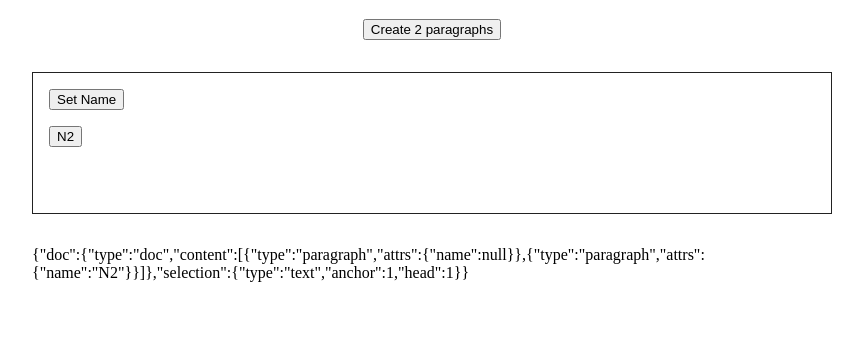
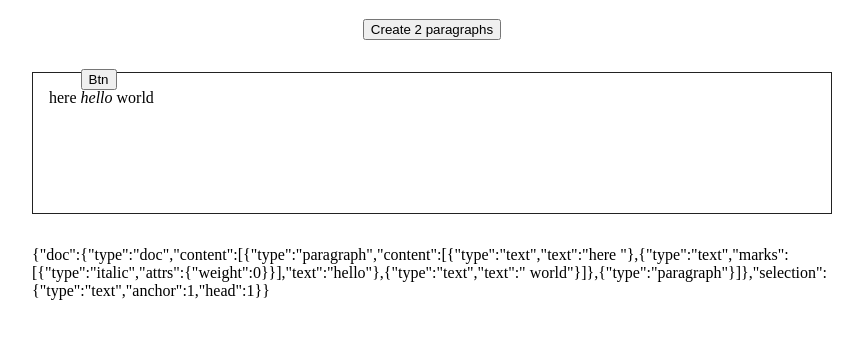
Before and after one commit to TeemuKoivisto/prosemirror-mark-view-selection, a website built with Vite: page packages/sandbox/index.html in a window 1280 px wide. Shown: the part 93-432 px from the top of the page, without its empty margins (208-1071 px from the left). Built offline with nearby package versions, Linux system fonts and the light colour scheme.

Commit message:
add reproduction with mark view

```diff
--- /dev/null
+++ b/packages/sandbox/src/CustomMarkView.ts
@@ -0,0 +1,49 @@
+import { EditorView, MarkViewConstructor } from 'prosemirror-view'
+import { DOMSerializer, Mark } from 'prosemirror-model'
+
+export class CustomMarkView {
+  _dom?: HTMLElement
+  contentDOM?: HTMLElement | null
+  mark: Mark
+  inline: boolean
+
+  editing = false
+
+  constructor(
+    node: Mark,
+    readonly view: EditorView,
+    inline: boolean
+  ) {
+    this.mark = node
+    this.view = view
+    this.inline = inline
+  }
+
+  init = (): ReturnType<MarkViewConstructor> => {
+    const toDOM = this.mark.type.spec.toDOM
+    if (!toDOM) {
+      throw Error(`@quickprose/core: node "${this.mark.type}" was not given a toDOM method!`)
+    }
+    const { dom, contentDOM } = DOMSerializer.renderSpec(document, toDOM(this.mark, this.inline))
+    this._dom = document.createElement(this.inline ? 'span' : 'div')
+    this._dom.classList.add('mark-view')
+    this.contentDOM = contentDOM
+    this.create()
+    return {
+      dom: this._dom,
+      contentDOM
+    }
+  }
+
+  create() {
+    const name = document.createElement('span')
+    name.classList.add('name')
+    name.contentEditable = 'false'
+    const btn = document.createElement('button')
+    btn.contentEditable = 'false'
+    btn.textContent = 'Btn'
+    name.appendChild(btn)
+    this._dom!.appendChild(name)
+    this.contentDOM && this._dom!.appendChild(this.contentDOM)
+  }
+}
--- a/packages/sandbox/src/CustomNodeView.ts
+++ /dev/null
@@ -1,103 +0,0 @@
-import { EditorView, NodeView } from 'prosemirror-view'
-import { DOMSerializer, Node as PMNode } from 'prosemirror-model'
-
-export class CustomNodeView implements NodeView {
-  dom: HTMLElement
-  contentDOM?: HTMLElement | null
-  node: PMNode
-  getPos: () => number | undefined
-
-  editing = false
-
-  constructor(
-    node: PMNode,
-    readonly view: EditorView,
-    getPos: () => number | undefined
-  ) {
-    this.node = node
-    this.view = view
-    this.getPos = getPos
-
-    const toDOM = this.node.type.spec.toDOM
-    if (!toDOM) {
-      throw Error(`No toDOM method provided to node type ${this.node.type}`)
-    }
-    const { dom, contentDOM } = DOMSerializer.renderSpec(document, toDOM(this.node))
-    this.dom = document.createElement(this.node.type.spec.inline ? 'span' : 'div')
-    this.dom.classList.add('block')
-    this.contentDOM = contentDOM
-    this.render()
-  }
-
-  get props() {
-    return {
-      node: this.node,
-      getPos: this.getPos,
-      view: this.view,
-      contentDOM: (node: HTMLElement) => {
-        if (this.contentDOM) {
-          node.appendChild(this.contentDOM)
-        }
-      }
-    }
-  }
-
-  render() {
-    const name = document.createElement('div')
-    name.classList.add('name')
-    name.contentEditable = 'false'
-    const input = document.createElement('input')
-    input.classList.add('hidden')
-    input.value = this.node.attrs.name || ''
-    input.onkeydown = (e: KeyboardEvent) => this.handleInputKeydown(e)
-    name.appendChild(input)
-    const btn = document.createElement('button')
-    btn.textContent = this.node.attrs.name || 'Set Name'
-    btn.onclick = () => this.toggleEditing()
-    name.appendChild(btn)
-    this.dom.appendChild(name)
-    const cdom = document.createElement('div')
-    this.contentDOM && cdom.appendChild(this.contentDOM)
-    this.dom.appendChild(cdom)
-  }
-
-  handleInputKeydown(e: KeyboardEvent) {
-    if (e.key === 'Enter') {
-      const pos = this.getPos()
-      if (pos !== undefined && e.currentTarget instanceof HTMLInputElement) {
-        const tr = this.view.state.tr
-        tr.setNodeAttribute(pos, 'name', e.currentTarget.value)
-        this.view.dispatch(tr)
-      }
-      this.toggleEditing()
-    } else if (e.key === 'Escape') {
-      if (e.currentTarget instanceof HTMLInputElement) {
-        e.currentTarget.value = ''
-      }
-      this.toggleEditing()
-    }
-    e.stopPropagation()
-  }
-
-  toggleEditing() {
-    if (this.editing) {
-      this.dom.querySelector('input')?.classList.add('hidden')
-      this.dom.querySelector('button')?.classList.remove('hidden')
-    } else {
-      const input = this.dom.querySelector('input') as HTMLInputElement
-      input.classList.remove('hidden')
-      input.focus()
-      this.dom.querySelector('button')!.classList.add('hidden')
-    }
-    this.editing = !this.editing
-  }
-
-  ignoreMutation = (mutation: MutationRecord) => {
-    if (!this.dom || !this.contentDOM || this.node.isLeaf || this.node.isAtom) {
-      return true
-    } else if (this.contentDOM === mutation.target && mutation.type === 'attributes') {
-      return true
-    }
-    return !this.contentDOM.contains(mutation.target)
-  }
-}
--- a/packages/sandbox/src/index.ts
+++ b/packages/sandbox/src/index.ts
@@ -1,9 +1,9 @@
-import { EditorState, Plugin } from 'prosemirror-state'
+import { EditorState } from 'prosemirror-state'
 import { EditorView } from 'prosemirror-view'
 import { keymap } from 'prosemirror-keymap'
 import { Schema } from 'prosemirror-model'
 import { baseKeymap } from 'prosemirror-commands'
-import { CustomNodeView } from './CustomNodeView'
+import { CustomMarkView } from './CustomMarkView'
 
 const schema = new Schema({
   nodes: {
@@ -11,9 +11,6 @@ const schema = new Schema({
       content: 'block+'
     },
     paragraph: {
-      attrs: {
-        name: { default: null }
-      },
       content: 'inline*',
       group: 'block',
       selectable: false,
@@ -25,13 +22,26 @@ const schema = new Schema({
     text: {
       group: 'inline'
     }
+  },
+  marks: {
+    italic: {
+      attrs: { weight: { default: 0 } },
+      parseDOM: [{ tag: 'i' }, { tag: 'em' }, { style: 'font-style=italic' }],
+      toDOM() {
+        return ['em', 0]
+      }
+    }
   }
 })
 
 const state = EditorState.create({
   doc: schema.nodes.doc.createChecked(undefined, [
-    schema.nodes.paragraph.create(),
-    schema.nodes.paragraph.create({ name: 'N2' })
+    schema.nodes.paragraph.create(undefined, [
+      schema.text('here ', []),
+      schema.text('hello', [schema.mark('italic')]),
+      schema.text(' world', [])
+    ]),
+    schema.nodes.paragraph.create()
   ]),
   schema,
   plugins: [keymap(baseKeymap)]
@@ -39,8 +49,8 @@ const state = EditorState.create({
 const stateEl = document.querySelector('#state')
 const view = new EditorView(document.querySelector('#editor') as HTMLElement, {
   state,
-  nodeViews: {
-    paragraph: (n, v, g) => new CustomNodeView(n, v, g)
+  markViews: {
+    italic: (m, v, i) => new CustomMarkView(m, v, i).init()
   },
   dispatchTransaction(tr) {
     const state = this.state.apply(tr)
--- a/packages/sandbox/src/styles.css
+++ b/packages/sandbox/src/styles.css
@@ -37,17 +37,18 @@ header {
   display: none;
   visibility: hidden;
 }
-.block {
-  /* BUG here */
-  display: grid;
-  grid-template-columns: 128px auto;
+.mark-view {
+  position: relative;
 }
-.block > .name {
-  margin-top: 1rem;
-  padding-right: 1rem;
-}
-.block > .name > input {
-  width: 100%;
+.mark-view > .name {
+  color: #222;
+  font-family: Rubik, sans-serif;
+  font-size: 1rem;
+  font-weight: 600;
+  padding: 0 2px 0 0;
+  position: absolute;
+  top: -1.25rem;
+  left: 0;
 }
 p {
   margin: 1rem 0 0 0;
```
